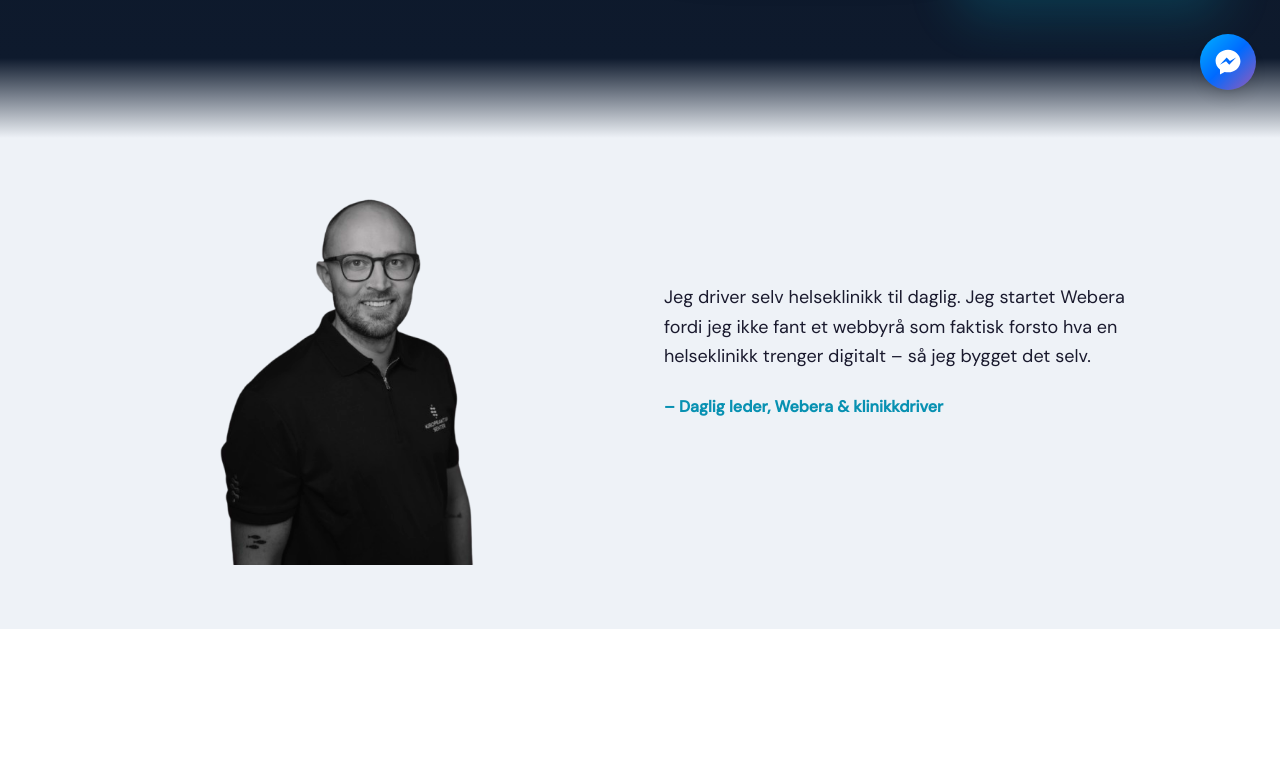
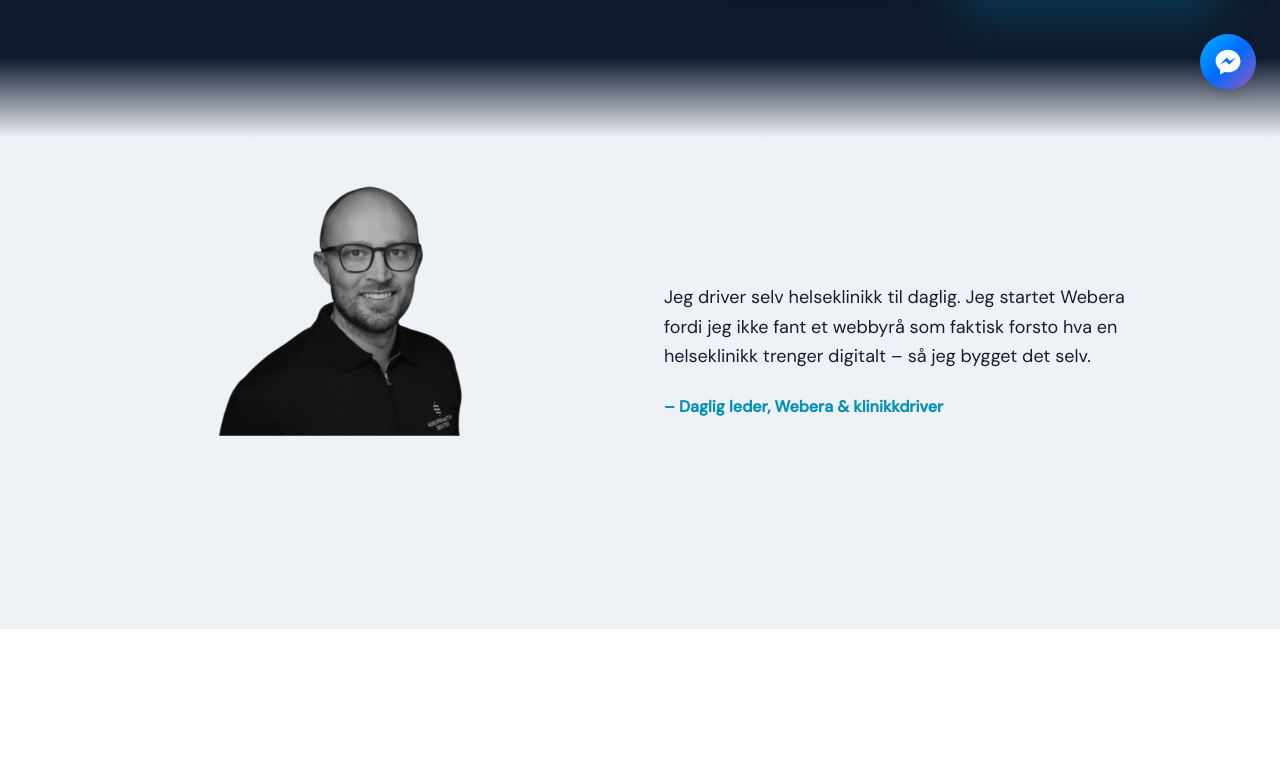
Before and after one commit to kiropraktisksenter/Webera, a Next.js app: page / in a window 1280 px wide. Shown: the part 686-1447 px from the top of the page. Built offline with nearby package versions, Linux system fonts and the light colour scheme.

Commit message:
Founder-bilde: clipPath kutter 30% fra bunnen, viser bryst og opp

```diff
--- a/app/page.tsx
+++ b/app/page.tsx
@@ -484,12 +484,12 @@ export default function Home() {
             className="grid md:grid-cols-2 gap-12 items-center"
           >
             <div className="flex justify-center">
-              <div className="relative w-full max-w-xs" style={{ aspectRatio: '3/4' }}>
+              <div className="relative w-full max-w-xs overflow-hidden" style={{ aspectRatio: '3/4' }}>
                 <img
                   src="/images/founder.png"
                   alt="Daglig leder, Webera"
-                  className="w-full h-full object-contain"
-                  style={{ objectPosition: 'center 20%' }}
+                  className="w-full"
+                  style={{ marginTop: '-5%', clipPath: 'inset(0 0 30% 0)' }}
                 />
               </div>
             </div>
```
